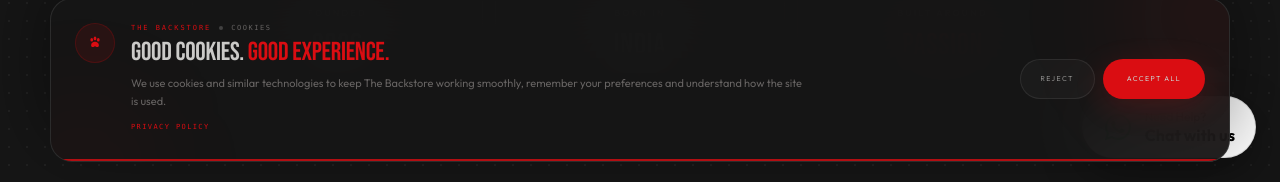
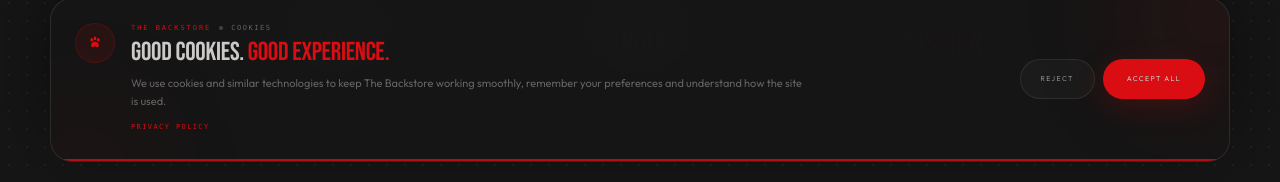
Before and after one commit to vignesh-exe/the-backstore, a Next.js app: page /about in a window 1280 px wide. Shown: the part 618-800 px from the top of the page. Built offline with nearby package versions, Linux system fonts and the light colour scheme; no server answers.

Commit message:
app crash issue check

```diff
--- a/app/layout.tsx
+++ b/app/layout.tsx
@@ -56,7 +56,7 @@
         </ReduxProvider>
 
         {/* Floating WhatsApp */}
-        <FloatingWhatsApp />
+        {/* <FloatingWhatsApp /> */}
 
         <CookieBanner />
 
```
